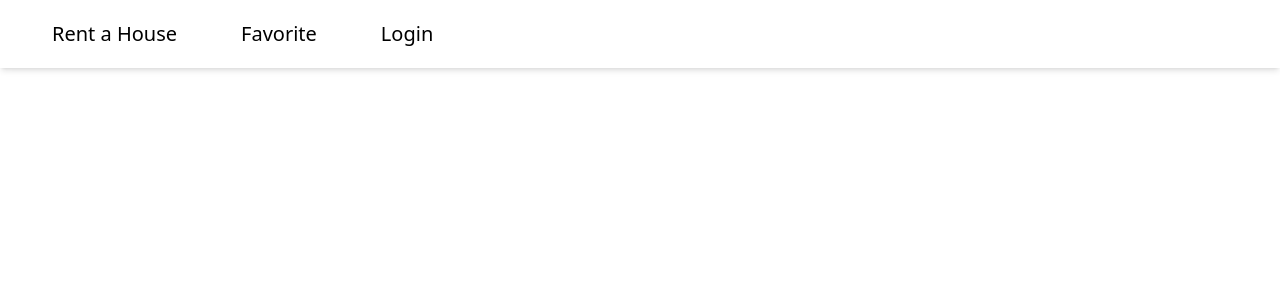
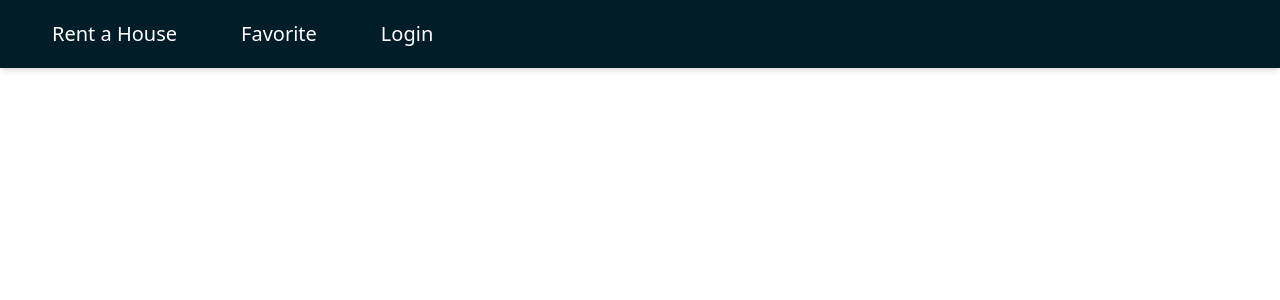
Before and after one commit to beczebalazs/Job-test, a React (Create React App) app: page /rent in a window 1280 px wide. Shown: the top 300 px of the page. Built offline with nearby package versions, Linux system fonts and the light colour scheme.

Commit message:
tailwind config changed colors of the navbar changed

```diff
--- a/src/components/navbar/Navbar.tsx
+++ b/src/components/navbar/Navbar.tsx
@@ -2,11 +2,11 @@ import { Link } from "react-router-dom";
 
 export default function Navbar() {
     return (
-        <div className="fixed top-0 left-0 right-0 p-5 bg-white/5 shadow-md backdrop-blur-md">
-            <nav className="ml-8 flex gap-x-16 mr-auto text-xl font-medium max-sm:text-sm max-sm:gap-x-10">
-                <Link to="/rent">Rent a House</Link>
-                <Link to="/favorite">Favorite</Link>
-                <Link to="/login">Login</Link>
+        <div className="fixed top-0 left-0 right-0 p-5 bg-rich-black shadow-md backdrop-blur-md">
+            <nav className="ml-8 flex gap-x-16 text-white mr-auto text-xl font-medium max-sm:text-sm max-sm:gap-x-10 ">
+                <Link to="/rent" className="hover:text-ash-gray">Rent a House</Link>
+                <Link to="/favorite" className="hover:text-ash-gray">Favorite</Link>
+                <Link to="/login" className="hover:text-ash-gray">Login</Link>
             </nav>
         </div>
     );
--- a/tailwind.config.js
+++ b/tailwind.config.js
@@ -2,7 +2,15 @@
 module.exports = {
     content: ["./src/**/*.tsx"],
     theme: {
-        extend: {},
+        extend: {
+            colors: {
+                "rich-black": "#011D27",
+                "midnight-green": "#124559",
+                "lake-blue": "#6290C8",
+                "ash-gray": "#AEC3B0",
+                "beige": "#EFF6E0",
+            },
+        },
     },
     plugins: [],
 };
```
